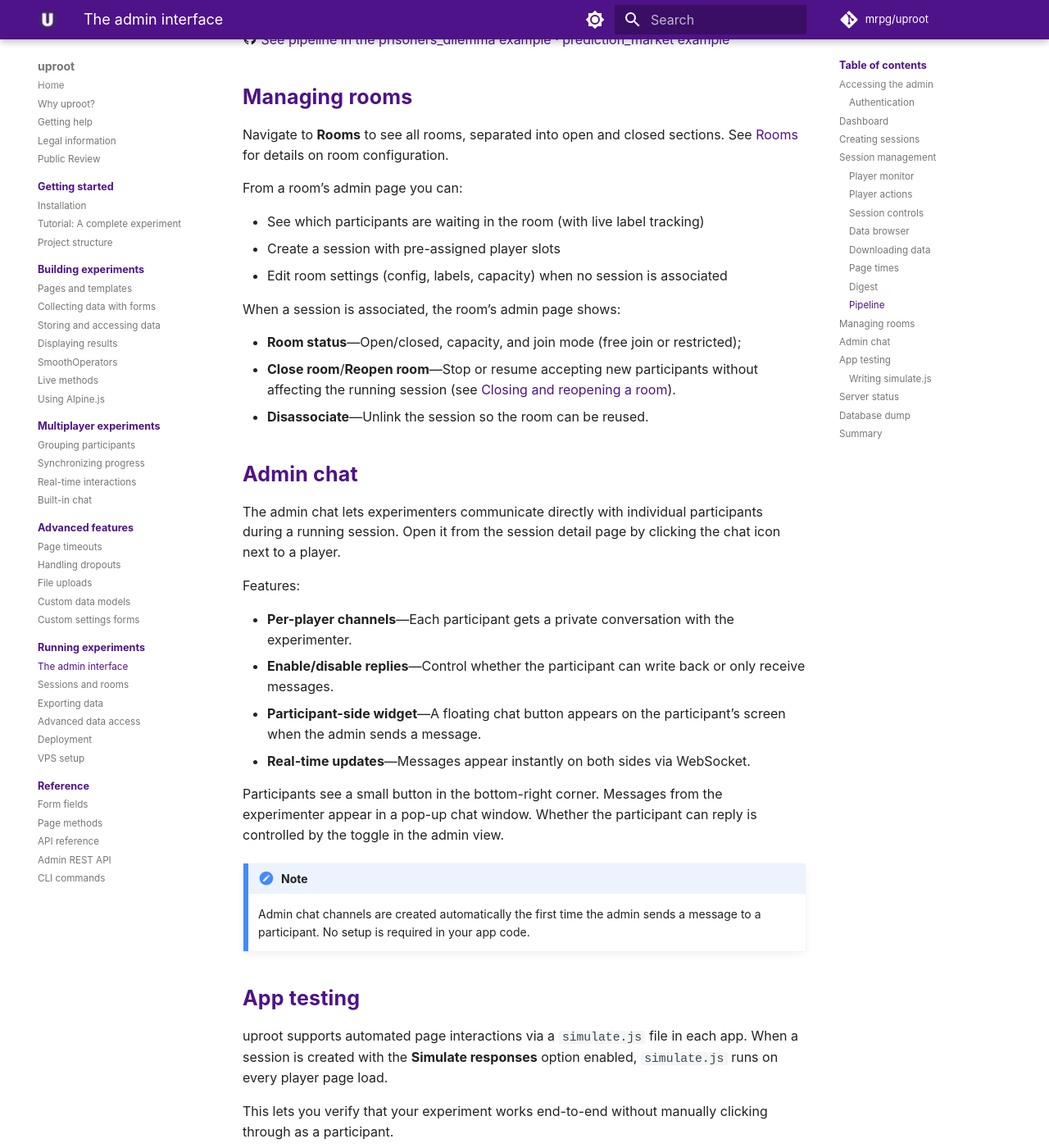
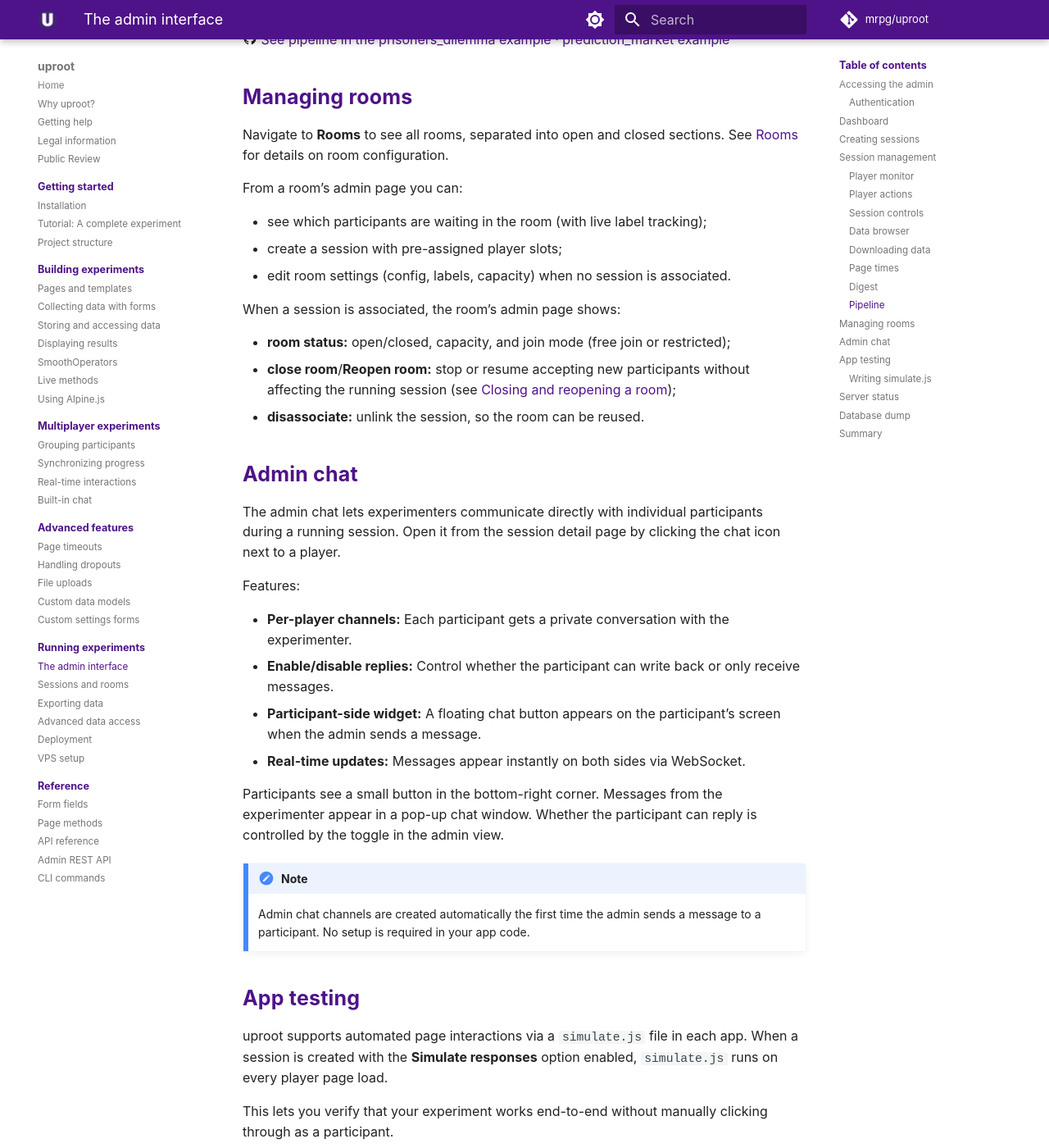
Before and after one commit to mrpg/uproot-docs, an MkDocs documentation site: the page built from docs/running/admin.md, in a window 1280 px wide and 1400 px high, scrolled down 4311 px. Shown: the whole window at 82% size. Built offline with MkDocs 1.6.1 and Material for MkDocs 9.7.7, drawn with Linux system fonts in a browser that asks for light colours; some web fonts are replaced; comment, search, counter and statistics services are not loaded; some of the changed text lies outside the part shown.

````diff
--- a/docs/running/admin.md
+++ b/docs/running/admin.md
@@ -43,12 +43,12 @@ The dashboard (`/admin/dashboard/`) shows an overview of active sessions and roo
 
 Navigate to **Sessions** → **New session** to create a session:
 
-1. **Config**—Select which experiment config to run.
-2. **Number of players**—How many player slots to create.
-3. **Settings (JSON)**—Optional JSON object for session settings (accessible via `session.settings`); apps can replace this JSON editor with a [custom settings form](../advanced/settings-forms.md).
-4. **Custom session name**—Optional (auto-generated if omitted).
-5. **Custom player names**—Optional (auto-generated if omitted).
-6. **Simulate responses**—If enabled, the app’s `simulate.js` file runs on every player page load (see [App testing](#app-testing) below).
+1. **Config:** Select which experiment config to run.
+2. **Number of players:** How many player slots to create.
+3. **Settings (JSON):** Optional JSON object for session settings (accessible via `session.settings`); apps can replace this JSON editor with a [custom settings form](../advanced/settings-forms.md).
+4. **Custom session name:** Optional (auto-generated if omitted).
+5. **Custom player names:** Optional (auto-generated if omitted).
+6. **Simulate responses:** If enabled, the app’s `simulate.js` file runs on every player page load (see [App testing](#app-testing) below).
 
 After creation, each player gets a unique URL:
 
@@ -64,9 +64,9 @@ The session detail page (`/admin/session/{sname}/`) is your control center durin
 
 The session page shows all players with their current status:
 
-- **Current page**—which page each player is on;
-- **Online status**—whether the player is currently connected;
-- **Progress**—how far through the experiment each player is.
+- **current page:** which page each player is on;
+- **online status:** whether the player is currently connected;
+- **progress:** how far through the experiment each player is.
 
 ### Player actions
 
@@ -154,15 +154,15 @@ Navigate to **Rooms** to see all rooms, separated into open and closed sections.
 
 From a room’s admin page you can:
 
-- See which participants are waiting in the room (with live label tracking)
-- Create a session with pre-assigned player slots
-- Edit room settings (config, labels, capacity) when no session is associated
+- see which participants are waiting in the room (with live label tracking);
+- create a session with pre-assigned player slots;
+- edit room settings (config, labels, capacity) when no session is associated.
 
 When a session is associated, the room’s admin page shows:
 
-- **Room status**—Open/closed, capacity, and join mode (free join or restricted);
-- **Close room**/**Reopen room**—Stop or resume accepting new participants without affecting the running session (see [Closing and reopening a room](rooms.md#closing-and-reopening-a-room)).
-- **Disassociate**—Unlink the session so the room can be reused.
+- **room status:** open/closed, capacity, and join mode (free join or restricted);
+- **close room**/**Reopen room:** stop or resume accepting new participants without affecting the running session (see [Closing and reopening a room](rooms.md#closing-and-reopening-a-room));
+- **disassociate:** unlink the session, so the room can be reused.
 
 ## Admin chat
 
@@ -170,10 +170,10 @@ The admin chat lets experimenters communicate directly with individual participa
 
 Features:
 
-- **Per-player channels**—Each participant gets a private conversation with the experimenter.
-- **Enable/disable replies**—Control whether the participant can write back or only receive messages.
-- **Participant-side widget**—A floating chat button appears on the participant’s screen when the admin sends a message.
-- **Real-time updates**—Messages appear instantly on both sides via WebSocket.
+- **Per-player channels:** Each participant gets a private conversation with the experimenter.
+- **Enable/disable replies:** Control whether the participant can write back or only receive messages.
+- **Participant-side widget:** A floating chat button appears on the participant’s screen when the admin sends a message.
+- **Real-time updates:** Messages appear instantly on both sides via WebSocket.
 
 Participants see a small button in the bottom-right corner. Messages from the experimenter appear in a pop-up chat window. Whether the participant can reply is controlled by the toggle in the admin view.
 
@@ -222,7 +222,7 @@ The page key passed to `uproot.simulate.on()` is `"app_name/PageClassName"`.
 The setters (`fill`, `choose`, `check`, `uncheck`, `select`, `oneOf`, and `chooseAnyRadio`) and `submit` return `sim`, so you can chain them. Lookup helpers such as `value`, `element`, and `field` return the requested value or DOM element instead. Pages with no fields can just call `sim.submit()`.
 
 !!! warning
-    Simulation is session-level and permanent—once a session is created with simulation enabled, it cannot be disabled for that session. Create a new session without the option to run without simulation.
+    Simulation is session-level and permanent. Once a session is created with simulation enabled, it cannot be disabled for that session. Create a new session without the option to run without simulation.
 
 :material-github: [See simulate.js in the prisoners_dilemma example](https://github.com/mrpg/uproot-examples/tree/master/prisoners_dilemma)
 
--- a/docs/running/export.md
+++ b/docs/running/export.md
@@ -1,6 +1,6 @@
 # Exporting data
 
-uproot stores every piece of data your experiment collects in an [append-only log](../building/data.md)—nothing is ever overwritten or lost. When you download your data, you do not have to pick and choose: you always get a single ZIP archive (the *data briefcase*) that contains your session’s complete data in all key formats, ready for Excel, R, or Python.
+uproot stores every piece of data your experiment collects in an [append-only log](../building/data.md). Nothing is ever overwritten or lost. When you download your data, you do not have to pick and choose: you always get a single ZIP archive (the *data briefcase*) that contains your session’s complete data in all key formats, ready for Excel, R, or Python.
 
 This page shows you how to download that ZIP and how to analyze its contents. If you want to automate exports, work with the REST API, or analyze the database directly in Python, see [Advanced data access](export-advanced.md).
 
@@ -42,7 +42,7 @@ Each subfolder contains the same data in a different *format* (explained below).
 
 | File | Contains |
 |------|----------|
-| `player.csv` | Data stored on players—usually what you want |
+| `player.csv` | Data stored on players; usually what you want |
 | `group.csv` | Data stored on groups (only if your session has groups) |
 | `session.csv` | Session-level data |
 | `model.csv` | [Custom data models](../advanced/models.md) (only if your apps use them) |
@@ -52,28 +52,28 @@ Each file only has columns for fields that actually occur in that kind of storag
 !!! tip "In a hurry?"
     **`latest/player.csv`** is the file most people want: one row per participant, one column per field, showing each field’s final value.
 
-If you checked **Latest × Field(s)**, there is one more folder, named after your grouping variables—for example `latest_by_round/` if you grouped by `round`.
+If you checked **Latest × Field(s)**, there is one more folder, named after your grouping variables, for example, `latest_by_round/` if you grouped by `round`.
 
 ## The three formats
 
 Every briefcase contains the same underlying data at three levels of detail:
 
-### “latest”—one row per player
+### “latest”: one row per player
 
 One row per storage (e.g., per player), showing the most recent value of every field. This is the most compact format and what you will typically use for analysis.
 
 If you enabled **Latest × Field(s)**, the extra `latest_by_…/` folder contains one row per player *per combination of your grouping variables*—for example, each participant’s state at the end of each round. This is ideal for panel-style analyses.
 
 !!! note
-    Grouped snapshots include every field known at that point in time—the grouping variables determine *when* snapshots are taken, not which columns they carry. Fields set before the grouping variable appear in the output as expected.
+    Grouped snapshots include every field known at that point in time. The grouping variables determine *when* snapshots are taken, not which columns they carry. Fields set before the grouping variable appear in the output as expected.
 
-### “sparse”—one row per change, one column per field
+### “sparse”: one row per change, one column per field
 
 Each row represents a single change. Every field has its own column, and only the field that changed at that moment is filled in. This produces a wide but mostly empty table. Useful when you want to reconstruct *how* values evolved but still prefer one column per field.
 
-### “ultralong”—the raw event log
+### “ultralong”: the raw event log
 
-One row per field change, in full detail. Every time a field’s value was set, there is a row recording what changed, when, and where in the code. This is the most detailed format and preserves the complete history—use it for temporal analyses, audits, or debugging.
+One row per field change, in full detail. Every time a field’s value was set, there is a row recording what changed, when, and where in the code. This is the most detailed format and preserves the complete history. Use it for temporal analyses, audits, or debugging.
 
 ## Understanding the columns
 
@@ -147,7 +147,7 @@ You do not even have to unpack the ZIP: both R and Python can read individual fi
     players <- fread(cmd = paste("unzip -p", zipfile, "mysession/latest/player.csv"))
     ```
 
-    Column names starting with `!` are perfectly legal in R—just wrap them in backticks:
+    Column names starting with `!` are perfectly legal in R; just wrap them in backticks:
 
     ```r
     library(dplyr)
@@ -188,7 +188,7 @@ You do not even have to unpack the ZIP: both R and Python can read individual fi
 
 === "Python"
 
-    Python’s built-in `zipfile` module opens a single file inside a ZIP—no extraction needed—and **pandas** reads directly from it:
+    Python’s built-in `zipfile` module opens a single file inside a ZIP (no extraction needed), and **pandas** reads directly from it:
 
     ```python
     import zipfile
--- a/docs/running/rooms.md
+++ b/docs/running/rooms.md
@@ -205,11 +205,11 @@ upd.DEFAULT_ROOMS.append(
 
 A participant can join a room’s session if any of the following conditions are true:
 
-1. **The room is freejoin**: `labels` is `None` or `[]`, and no capacity is set, so participants can join without limit.
-2. **The session has room**: the current number of players is below the capacity.
-3. **A free slot exists**: a pre-created player slot that has not been claimed yet. Free slots bypass the capacity check, so pre-created players can always be claimed.
+1. **The room is freejoin:** `labels` is `None` or `[]`, and no capacity is set, so participants can join without limit.
+2. **The session has room:** The current number of players is below the capacity.
+3. **A free slot exists:**: A pre-created player slot that has not been claimed yet. Free slots bypass the capacity check, so pre-created players can always be claimed.
 
-This means capacity primarily controls *growth*—it prevents new player slots from being created beyond the limit. It does not prevent participants from claiming pre-created slots, even if the number of pre-created slots exceeds the capacity.
+This means capacity primarily controls *growth*: It prevents new player slots from being created beyond the limit. It does not prevent participants from claiming pre-created slots, even if the number of pre-created slots exceeds the capacity.
 
 ### Capacity and manual session creation
 
````
Also changed, not shown: other parts of docs/running/export.md (+12 -12 lines), other parts of docs/running/rooms.md (+1 -1 lines), docs/running/deployment.md (+3 -3 lines), docs/running/export-advanced.md (+2 -2 lines), docs/running/vps-setup.md (+9 -9 lines).
